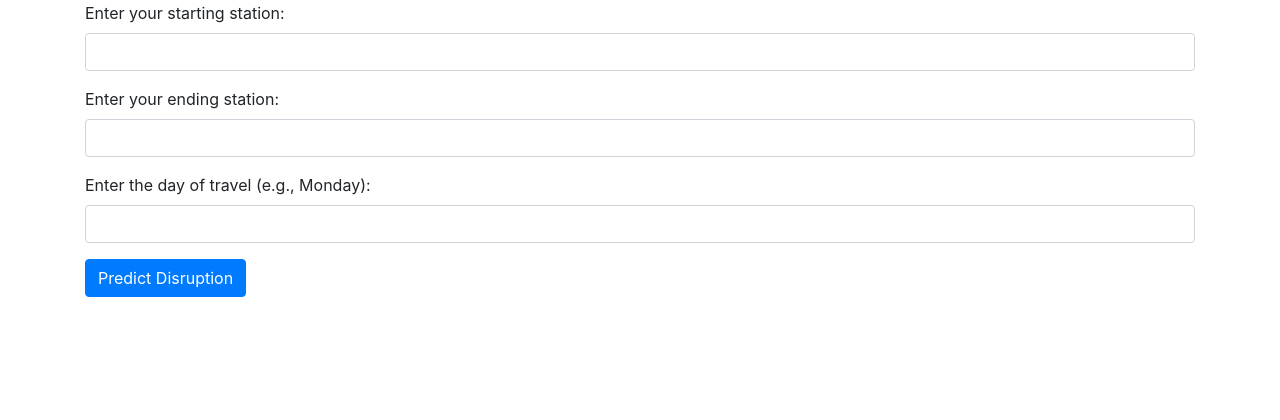
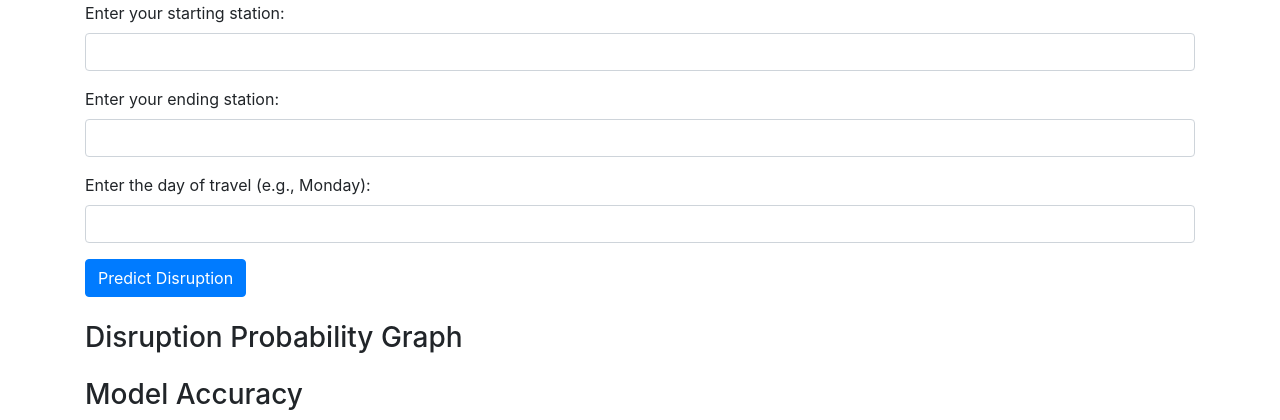
Before and after one commit to AKSKMY/ML_PROJECT, a Flask app: page /user in a window 1280 px wide. Shown: the part 596-1016 px from the top of the page. Before the commit the page ends 893 px from the top, so only its background shows below. Run offline with Flask 3, Linux system fonts and the light colour scheme; the visitor is signed in with stand-in values (Sample User, id 1); some libraries are stand-ins or nearby versions.

Commit message:
Added graphical representation

```diff
--- a/FLASKAPP/app.py
+++ b/FLASKAPP/app.py
@@ -150,41 +150,34 @@ def naivebayes_predict():
     if not model_loaded:
         return jsonify({"error": "Model is not available. Please check the server logs."}), 500
 
-    # Format input exactly like naivebayes.py
     input_text = f"{start_station} {end_station} {travel_day}"
 
     try:
-        # Ensure input is transformed using the model's pipeline
-        prediction_prob = naive_bayes_model.predict_proba([input_text])[0][1] * 100  # Get probability of disruption
+        # Predict probability
+        prediction_prob = naive_bayes_model.predict_proba([input_text])[0][1] * 100
 
-        # === Compute Accuracy on Test Data ===
+        # Calculate model accuracy
         dataset_path = os.path.join(BASE_DIR, "NaiveBayes", "Dataset_Latest.xlsx")
         df = pd.read_excel(dataset_path, engine='openpyxl')
 
-        # Extract necessary columns
         stations_col = df.columns[8]
         day_col = df.columns[9]
 
-        # Preprocessing
         df['stations'] = df[stations_col].apply(lambda x: ' '.join(str(x).split('\n')))
         df['day'] = df[day_col]
         df['features'] = df['stations'] + ' ' + df['day']
 
-        # Split data into training and test sets
         _, X_test, _, y_test = train_test_split(df['features'], df['day'], test_size=0.2, random_state=42)
-
-        # Make predictions
         y_pred = naive_bayes_model.predict(X_test)
-
-        # Compute accuracy
         accuracy = accuracy_score(y_test, y_pred) * 100
 
     except Exception as e:
         return jsonify({"error": f"Prediction failed: {str(e)}"}), 500
 
     return jsonify({
-        "prediction": f"Disruption Probability: {prediction_prob:.2f}%",
-        "accuracy": f"Model Accuracy: {accuracy:.2f}%"
+        "prediction": f"{prediction_prob:.2f}",
+        "accuracy": f"{accuracy:.2f}",
+        "travel_day": travel_day
     })
 
 
--- a/templates/user.html
+++ b/templates/user.html
@@ -24,7 +24,6 @@
         </div>
     </div>
 
-    <!-- Train Delay Prediction Form -->
     <div class="container mt-4">
         <h2>Train Delay Prediction</h2>
         <form id="predictionForm">
@@ -45,6 +44,17 @@
 
         <div id="result-container" class="mt-4" style="display: none;">
             <div class="alert alert-info" id="predictionResult"></div>
+        </div>
+
+        <!-- Graph Container -->
+        <div class="mt-4">
+            <h3>Disruption Probability Graph</h3>
+            <div id="probabilityGraph"></div>
+        </div>
+
+        <div class="mt-4">
+            <h3>Model Accuracy</h3>
+            <div id="accuracyGraph"></div>
         </div>
     </div>
 
@@ -98,7 +108,10 @@
                     success: function(response) {
                         $("#result-container").show();
                         $("#predictionResult").removeClass("alert-danger").addClass("alert-info");
-                    $("#predictionResult").text(response.prediction);
+                        $("#predictionResult").text("Disruption Probability: " + response.prediction + "%");
+
+                        drawGraph(response.prediction, response.travel_day);
+                        drawAccuracy(response.accuracy);
                     },
                     error: function(xhr) {
                         let errorMessage = xhr.responseJSON ? xhr.responseJSON.error : "An error occurred.";
@@ -109,6 +122,40 @@
                 });
             });
         });
+
+        function drawGraph(probability, day) {
+            let data = [{
+                x: [day],
+                y: [parseFloat(probability) / 100],  // Convert percentage to decimal
+                type: "bar",
+                marker: { color: "red" }
+            }];
+
+            let layout = {
+                title: "Disruption Probability on " + day,
+                yaxis: { title: "Probability", range: [0, 1] },
+                xaxis: { title: "Day" }
+            };
+
+            Plotly.newPlot("probabilityGraph", data, layout);
+        }
+
+        function drawAccuracy(accuracy) {
+            let data = [{
+                x: ["Model Accuracy"],
+                y: [parseFloat(accuracy)],
+                type: "bar",
+                marker: { color: "blue" }
+            }];
+
+            let layout = {
+                title: "Model Accuracy",
+                yaxis: { title: "Accuracy (%)", range: [0, 100] },
+                xaxis: { title: "Metric" }
+            };
+
+            Plotly.newPlot("accuracyGraph", data, layout);
+        }
     </script>
 </body>
 </html>
```
Lines whose indentation alone changed are shown as unchanged.
